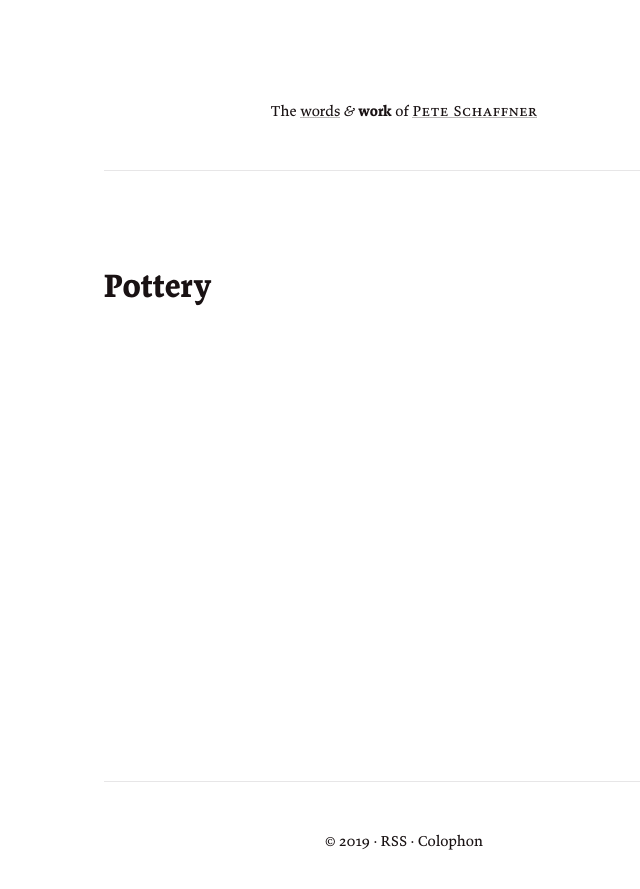
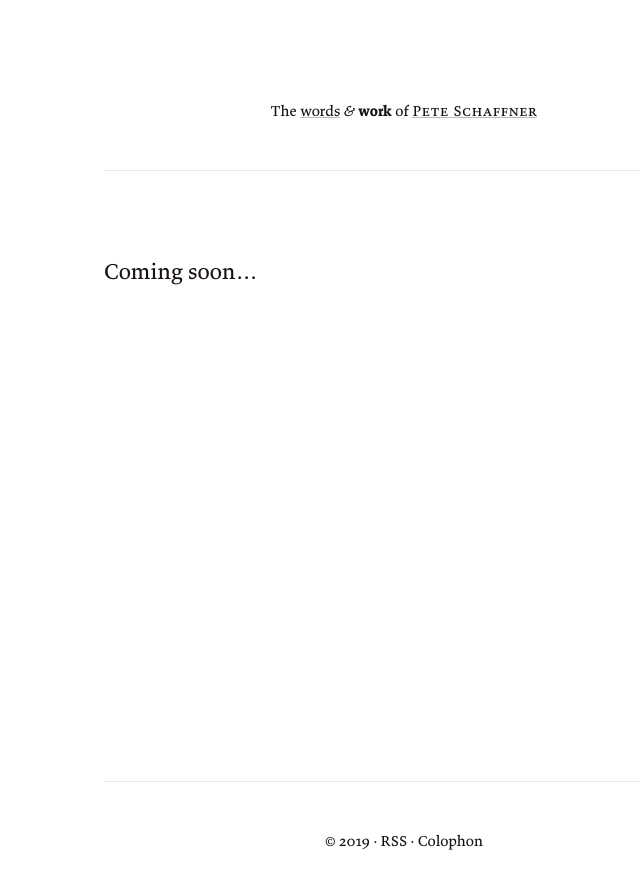
Before and after one commit to upmusings/upshift, a Jekyll site: the page built from work.md, in a window 1280 px wide. Shown: the top 889 px of the page, without its empty margins (236-876 px from the left). Built offline with Jekyll 4.4.1, drawn with Linux system fonts in a browser that asks for light colours.

Commit message:
Update work page (coming soon)

```diff
--- a/work.html
+++ b/work.md
@@ -2,4 +2,4 @@
 title: Work
 ---
 
-<h2>Pottery</h2>
+Coming soon...
```
